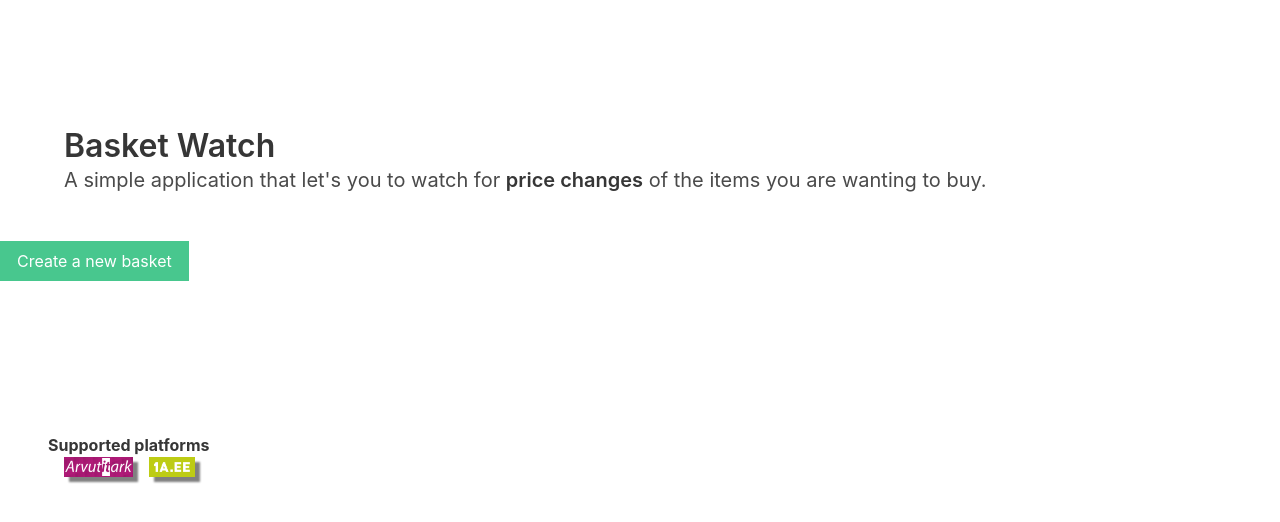
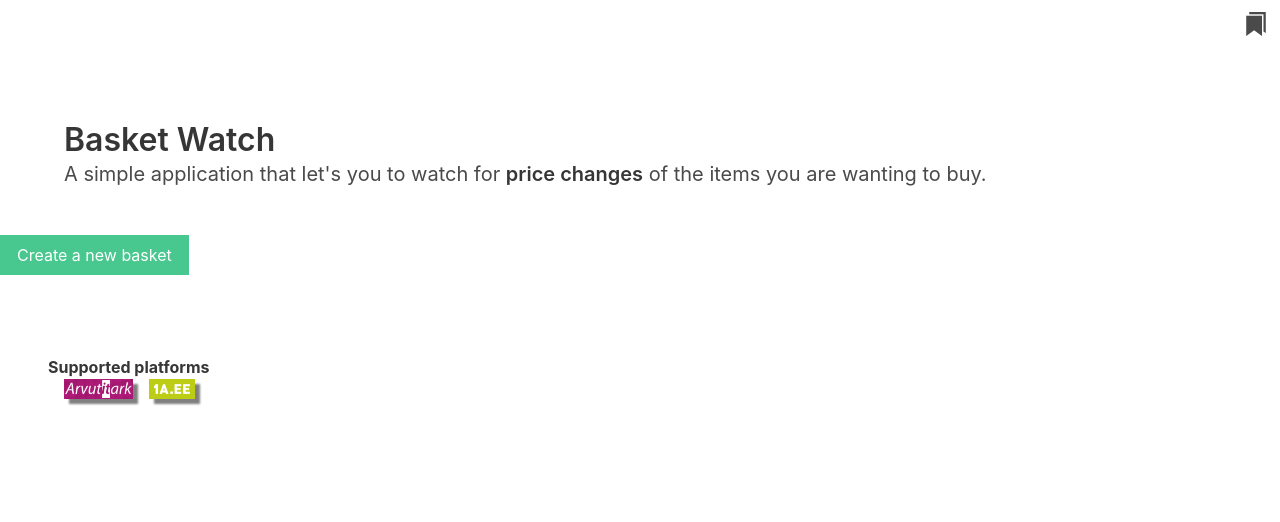
Before and after one commit to siimp/basket-watch, a Vue app: page / in a window 1280 px wide. Shown: the top 522 px of the page. Built offline with nearby package versions, Linux system fonts and the light colour scheme.

Commit message:
added stored baskets

```diff
--- a/public/index.html
+++ b/public/index.html
@@ -6,8 +6,8 @@
     <meta name="viewport" content="width=device-width,initial-scale=1.0">
     <link rel="icon" href="<%= BASE_URL %>favicon.ico">
     <title><%= htmlWebpackPlugin.options.title %></title>
-    <script type="module" src="https://unpkg.com/ionicons@5.0.0/dist/ionicons/ionicons.esm.js"></script>
-    <script nomodule="" src="https://unpkg.com/ionicons@5.0.0/dist/ionicons/ionicons.js"></script>
+    <script type="module" src="https://unpkg.com/ionicons@5.4.0/dist/ionicons/ionicons.esm.js"></script>
+    <script nomodule="" src="https://unpkg.com/ionicons@5.4.0/dist/ionicons/ionicons.js"></script>
   </head>
   <body>
     <noscript>
--- /dev/null
+++ b/src/basket/views/Baskets.vue
@@ -0,0 +1,55 @@
+<template>
+<div>
+  <div class="header">
+    <router-link to="/">
+      <ion-icon name="arrow-back-sharp"></ion-icon>
+    </router-link>
+  </div>
+  <div class="baskets-list has-text-centered">
+    <h2 class="title">Stored Baskets</h2>
+    <ul>
+      <li v-for="basket in baskets()" :key="basket">
+        <router-link :to="'/basket/' + basket">{{ basket }}</router-link>
+      </li>
+    </ul>
+  </div>
+</div>
+</template>
+
+<script>
+export default {
+  methods: {
+    baskets: function () {
+      let baskets = []
+      const basketsFromLocalStorage = localStorage.getItem('baskets')
+      if (basketsFromLocalStorage) {
+        baskets = JSON.parse(basketsFromLocalStorage)
+      }
+      return baskets
+    }
+  }
+}
+</script>
+
+<style>
+.header {
+  text-align: left;
+  font-size: 1.5em;
+}
+.header a:link {
+    text-decoration: inherit;
+    color: inherit;
+    cursor: auto;
+}
+.header a:visited {
+    text-decoration: inherit;
+    color: inherit;
+    cursor: auto;
+}
+.header ion-icon {
+  padding: 0.5em;
+}
+.baskets-list {
+  padding-top: 0.5em;
+}
+</style>
--- a/src/router/index.js
+++ b/src/router/index.js
@@ -37,6 +37,12 @@ const routes = [
     meta: { flowOrder: 3 }
   },
   {
+    path: '/baskets',
+    name: 'Baskets',
+    component: () => import('../basket/views/Baskets.vue'),
+    meta: { flowOrder: 2 }
+  },
+  {
     path: '*',
     redirect: '/'
   }
--- a/src/views/Home.vue
+++ b/src/views/Home.vue
@@ -1,5 +1,10 @@
 <template>
   <div>
+    <div class="header">
+      <router-link v-show="hasStoredBaskets" to="/baskets">
+        <ion-icon name="bookmarks-sharp"></ion-icon>
+      </router-link>
+    </div>
     <div>
       <section class="section">
         <div class="container has-text-centered">
@@ -13,13 +18,6 @@
 
     <div class="has-text-centered">
         <button class="button is-success" @click="create">Create a new basket</button>
-    </div>
-    <div class="baskets-list has-text-centered">
-      <ul>
-        <li v-for="basket in baskets()" :key="basket">
-          <a :href="'/basket/' + basket">{{basket}}</a>
-        </li>
-      </ul>
     </div>
     <div class="platforms has-text-centered">
       <div>
@@ -51,13 +49,8 @@ export default {
           this.$router.push('/basket/' + response.data.uuid)
         })
     },
-    baskets: function () {
-      let baskets = []
-      const basketsFromLocalStorage = localStorage.getItem('baskets')
-      if (basketsFromLocalStorage) {
-        baskets = JSON.parse(basketsFromLocalStorage)
-      }
-      return baskets
+    hasStoredBaskets: function () {
+      return !!localStorage.getItem('baskets')
     }
   }
 }
@@ -65,7 +58,7 @@ export default {
 
 <style scoped>
 section.section {
-  padding-top: 8em;
+  padding-top: 4em;
 }
 .platforms {
   padding-top: 1em;
@@ -75,7 +68,21 @@ section.section {
   margin-right: 1em;
   box-shadow: 5px 5px 2px gray;
 }
-.baskets-list {
-  padding-top: 0.5em;
+.header {
+  text-align: right;
+  font-size: 1.5em;
+}
+.header a:link {
+    text-decoration: inherit;
+    color: inherit;
+    cursor: auto;
+}
+.header a:visited {
+    text-decoration: inherit;
+    color: inherit;
+    cursor: auto;
+}
+.header ion-icon {
+  padding: 0.5em;
 }
 </style>
```
Also changed, not shown: 2 other files (tests, documents, lock files or other folders).
